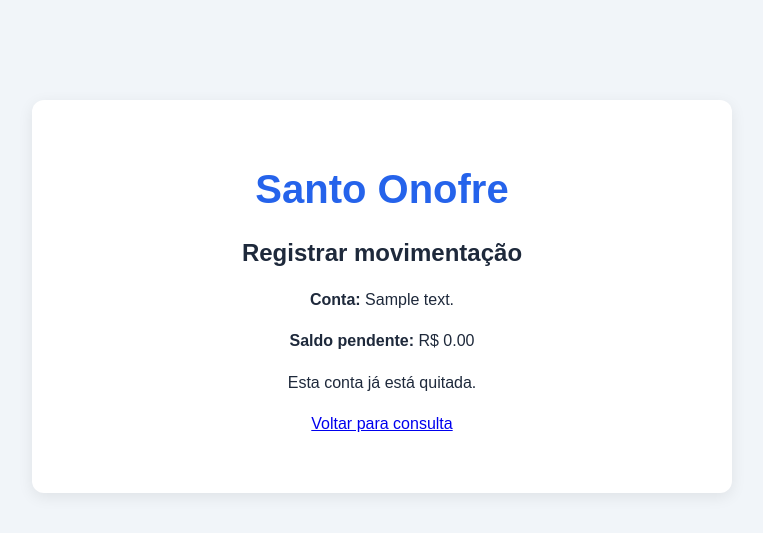
After one commit to Lucasbeze/santo-onofre-gestao-financeira, a Flask app: template templates/movimentar.html in a window 1280 px wide. The commit adds this page. Shown: the top 533 px of the page, without its empty margins (258-1021 px from the left). Run offline with Flask 3, Linux system fonts and the light colour scheme; the template is opened without the code that fills it: most values are stand-ins (such as "Sample title", 1, 10 or a date in 2020).

Commit message:
feat: implementar consulta financeira e registro de pagamentos

```diff
--- a/app.py
+++ b/app.py
@@ -1,4 +1,4 @@
-
+import sqlite3
 from flask import Flask, render_template, request, redirect, url_for
 from database import conectar, criar_tabelas
 from datetime import date
@@ -64,5 +64,157 @@ def cadastrar():
     return render_template("cadastrar.html", erro=erro)
 
 
+
+@app.route("/consultar")
+def consultar():
+    conexao = conectar()
+    conexao.row_factory = sqlite3.Row
+
+    try:
+        contas = conexao.execute("""
+            SELECT
+                c.id_conta,
+                c.descricao,
+                c.tipo,
+                c.valor_centavos,
+                c.data_vencimento,
+                c.status,
+                COALESCE(
+                    SUM(m.valor_centavos), 0
+                ) AS movimentado_centavos,
+                c.valor_centavos -
+                    COALESCE(
+                        SUM(m.valor_centavos), 0
+                    ) AS saldo_centavos
+            FROM contas_financeiras AS c
+            LEFT JOIN movimentacoes_financeiras AS m
+                ON m.id_conta = c.id_conta
+            GROUP BY
+                c.id_conta,
+                c.descricao,
+                c.tipo,
+                c.valor_centavos,
+                c.data_vencimento,
+                c.status
+            ORDER BY c.data_vencimento ASC
+        """).fetchall()
+
+    finally:
+        conexao.close()
+
+    return render_template(
+        "consultar.html",
+        contas=contas
+    )
+
+@app.route("/movimentar/<int:id_conta>", methods=["GET", "POST"])
+def movimentar(id_conta):
+    erro = None
+    conexao = conectar()
+    conexao.row_factory = sqlite3.Row
+
+    try:
+        if request.method == "POST":
+            valor_texto = request.form.get("valor", "").strip()
+            data_texto = request.form.get("data_movimentacao", "")
+
+            try:
+                valor = Decimal(valor_texto)
+                data_movimentacao = date.fromisoformat(data_texto)
+
+                if not valor.is_finite() or valor <= 0:
+                    erro = "Informe um valor maior que zero."
+                elif valor.as_tuple().exponent < -2:
+                    erro = "Use no máximo duas casas decimais."
+                else:
+                    valor_centavos = int(valor * 100)
+
+            except (InvalidOperation, ValueError, OverflowError):
+                erro = "Informe um valor e uma data válidos."
+
+            if erro is None:
+                conexao.execute("BEGIN IMMEDIATE")
+
+                conta = conexao.execute("""
+                    SELECT id_conta, tipo, valor_centavos
+                    FROM contas_financeiras
+                    WHERE id_conta = ?
+                """, (id_conta,)).fetchone()
+
+                if conta is None:
+                    conexao.rollback()
+                    return "Conta não encontrada.", 404
+
+                total_pago = conexao.execute("""
+                    SELECT COALESCE(SUM(valor_centavos), 0)
+                    FROM movimentacoes_financeiras
+                    WHERE id_conta = ?
+                """, (id_conta,)).fetchone()[0]
+
+                saldo = conta["valor_centavos"] - total_pago
+
+                if valor_centavos > saldo:
+                    erro = "O valor ultrapassa o saldo pendente."
+                    conexao.rollback()
+                else:
+                    tipo = (
+                        "SAIDA" if conta["tipo"] == "PAGAR"
+                        else "ENTRADA"
+                    )
+
+                    conexao.execute("""
+                        INSERT INTO movimentacoes_financeiras
+                        (id_conta, tipo, valor_centavos,
+                         data_movimentacao)
+                        VALUES (?, ?, ?, ?)
+                    """, (
+                        id_conta, tipo, valor_centavos,
+                        data_movimentacao.isoformat()
+                    ))
+
+                    novo_saldo = saldo - valor_centavos
+
+                    status = (
+                        "QUITADA" if novo_saldo == 0
+                        else "PARCIAL"
+                    )
+
+                    conexao.execute("""
+                        UPDATE contas_financeiras
+                        SET status = ?
+                        WHERE id_conta = ?
+                    """, (status, id_conta))
+
+                    conexao.commit()
+
+                    return redirect(url_for("consultar"))
+
+        conta = conexao.execute("""
+            SELECT id_conta, descricao, tipo, valor_centavos
+            FROM contas_financeiras
+            WHERE id_conta = ?
+        """, (id_conta,)).fetchone()
+
+        if conta is None:
+            return "Conta não encontrada.", 404
+
+        total_pago = conexao.execute("""
+            SELECT COALESCE(SUM(valor_centavos), 0)
+            FROM movimentacoes_financeiras
+            WHERE id_conta = ?
+        """, (id_conta,)).fetchone()[0]
+
+        saldo = conta["valor_centavos"] - total_pago
+
+        return render_template(
+            "movimentar.html",
+            conta=conta,
+            saldo=saldo,
+            erro=erro
+        )
+
+    finally:
+        conexao.close()
+
 if __name__ == "__main__":
     app.run(debug=False)
--- a/static/style.css
+++ b/static/style.css
@@ -92,3 +92,31 @@ button:focus-visible, a:focus-visible {
     color: #991b1b;
     border-radius: 6px;
 }
+
+
+.tabela-container {
+    width: 100%;
+    overflow-x: auto;
+    margin-top: 25px;
+}
+
+table {
+    width: 100%;
+    border-collapse: collapse;
+    text-align: left;
+    font-size: 14px;
+}
+
+th, td {
+    padding: 12px;
+    border-bottom: 1px solid #e2e8f0;
+}
+
+th {
+    background-color: #e2e8f0;
+    color: #1e293b;
+}
+
+tr:hover {
+    background-color: #f8fafc;
+}
--- /dev/null
+++ b/templates/movimentar.html
@@ -0,0 +1,57 @@
+
+<!DOCTYPE html>
+<html lang="pt-BR">
+<head>
+    <meta charset="UTF-8">
+    <meta name="viewport"
+          content="width=device-width, initial-scale=1.0">
+    <title>Registrar movimentação - Santo Onofre</title>
+    <link rel="stylesheet"
+          href="{{ url_for('static', filename='style.css') }}">
+</head>
+<body>
+    <main class="container">
+        <h1>Santo Onofre</h1>
+        <h2>Registrar movimentação</h2>
+
+        <p><strong>Conta:</strong> {{ conta["descricao"] }}</p>
+
+        <p>
+            <strong>Saldo pendente:</strong>
+            R$ {{ "%.2f"|format(saldo / 100) }}
+        </p>
+
+        {% if erro %}
+            <p class="mensagem-erro" role="alert">
+                {{ erro }}
+            </p>
+        {% endif %}
+
+        {% if saldo > 0 %}
+        <form method="POST">
+            <label for="valor">Valor da movimentação (R$)</label>
+            <input type="number" id="valor" name="valor"
+                   min="0.01" step="0.01" required>
+
+            <label for="data_movimentacao">
+                Data do pagamento ou recebimento
+            </label>
+            <input type="date" id="data_movimentacao"
+                   name="data_movimentacao" required>
+
+            <button type="submit">
+                Registrar movimentação
+            </button>
+        </form>
+        {% else %}
+            <p>Esta conta já está quitada.</p>
+        {% endif %}
+
+        <p>
+            <a href="{{ url_for('consultar') }}">
+                Voltar para consulta
+            </a>
+        </p>
+    </main>
+</body>
+</html>
```
Also changed, not shown: templates/consultar.html (added, +77 -0 lines), templates/index.html (+6 -1 lines).
